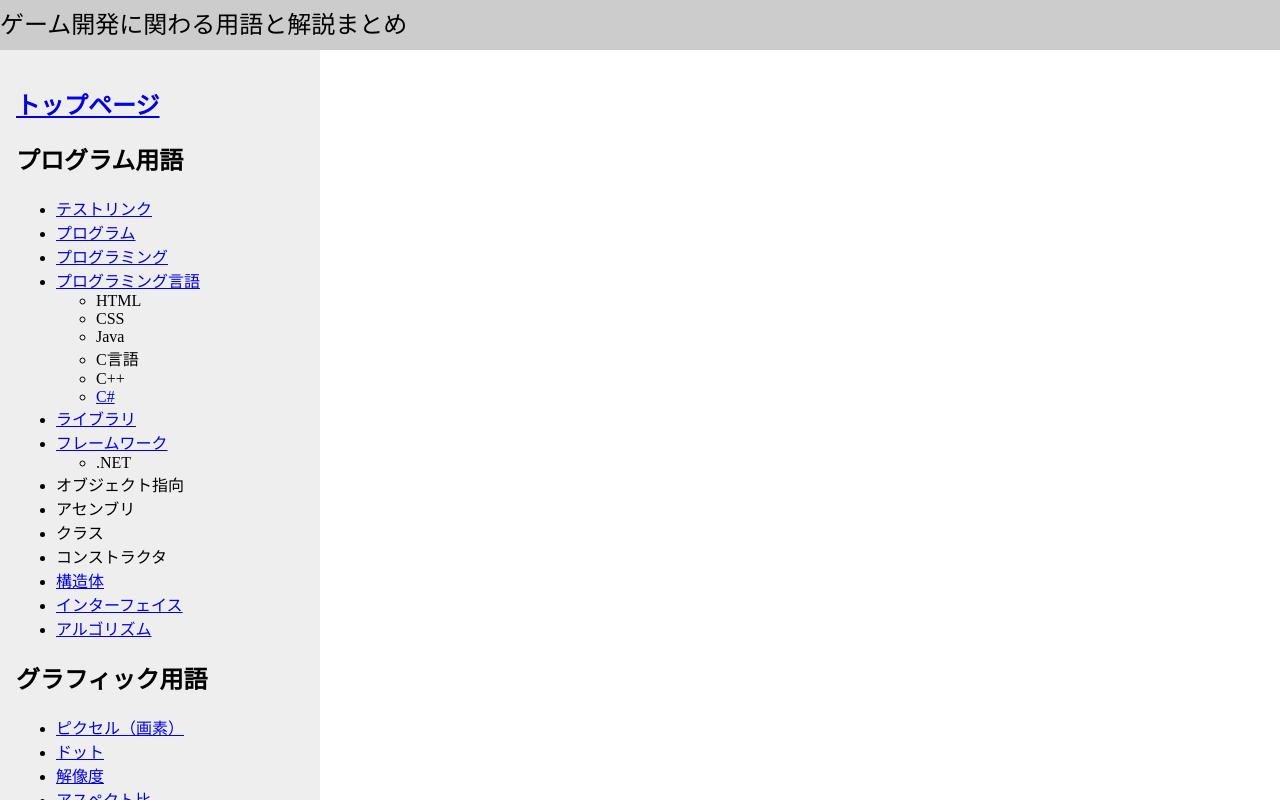
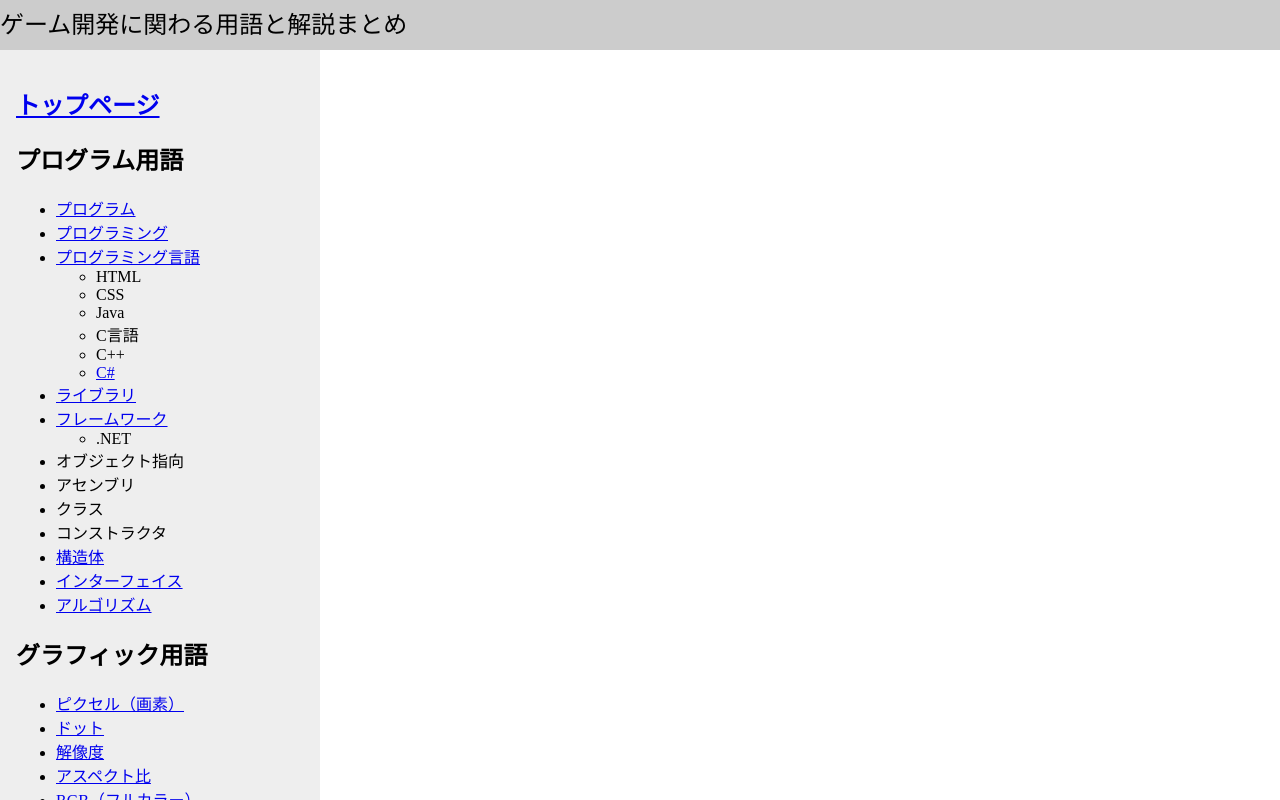
Before and after one commit to PinoMatcha/game-w.e, a plain HTML site: page index.html in a window 1280 px wide. Drawn offline with Linux system fonts and the light colour scheme; a web font is replaced by a local one.

Commit message:
2nd commit
test update

```diff
--- a/index.html
+++ b/index.html
@@ -20,7 +20,6 @@
   <h2><a href="pages/top_page.html" target="mainpage">トップページ</a></h2>
   <h2>プログラム用語</h2>
   <ul>
-    <li class="menu"><a href="pages/TestPage.html" target="mainpage">テストリンク</a></li>
     <li class="menu"><a href="pages/programming/program.html" target="mainpage">プログラム</a></li>
     <li class="menu"><a href="pages/programming/programming.html" target="mainpage">プログラミング</a></li>
     <li class="menu"><a href="pages/programming/programming_language.html" target="mainpage">プログラミング言語</a></li>
```
